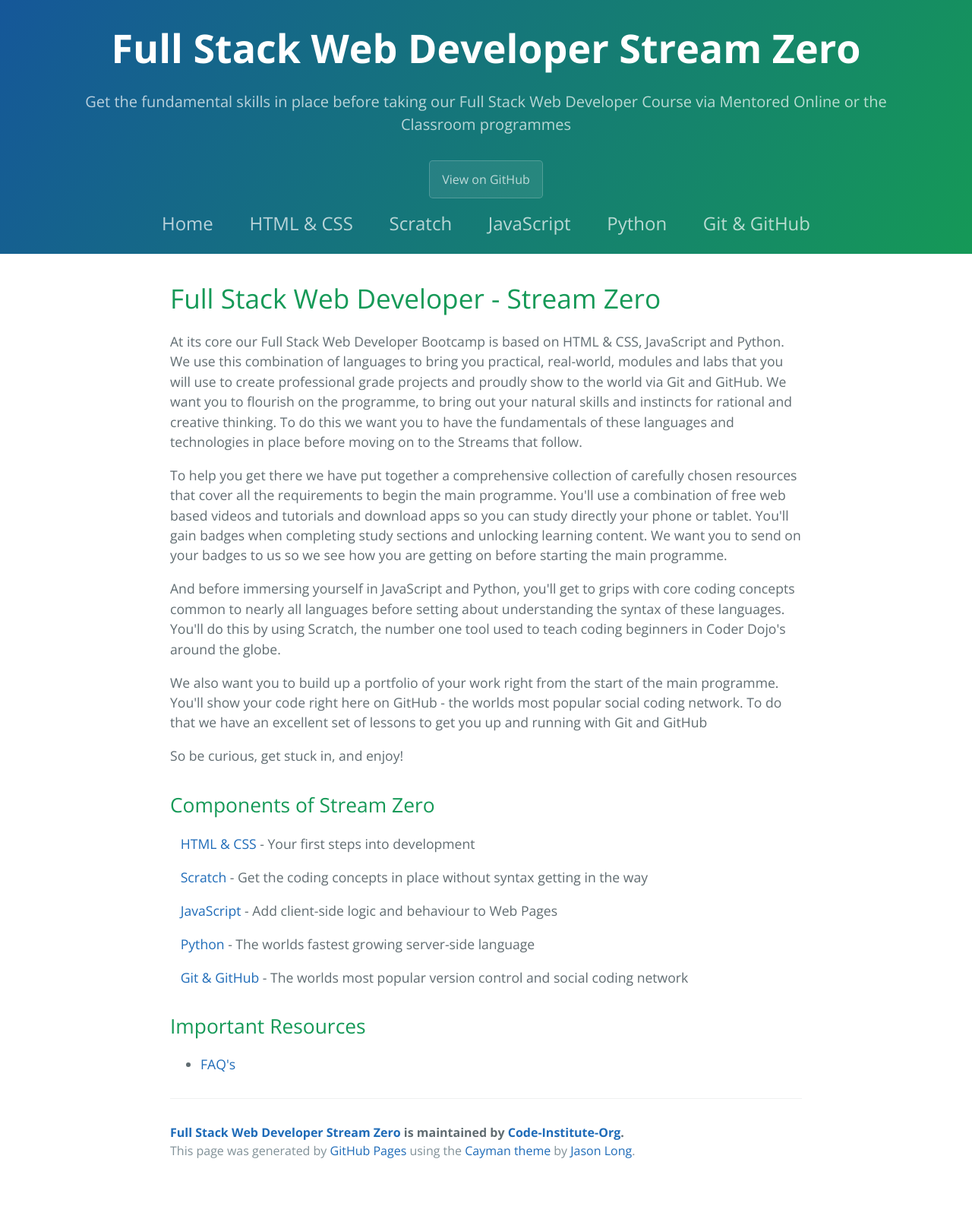
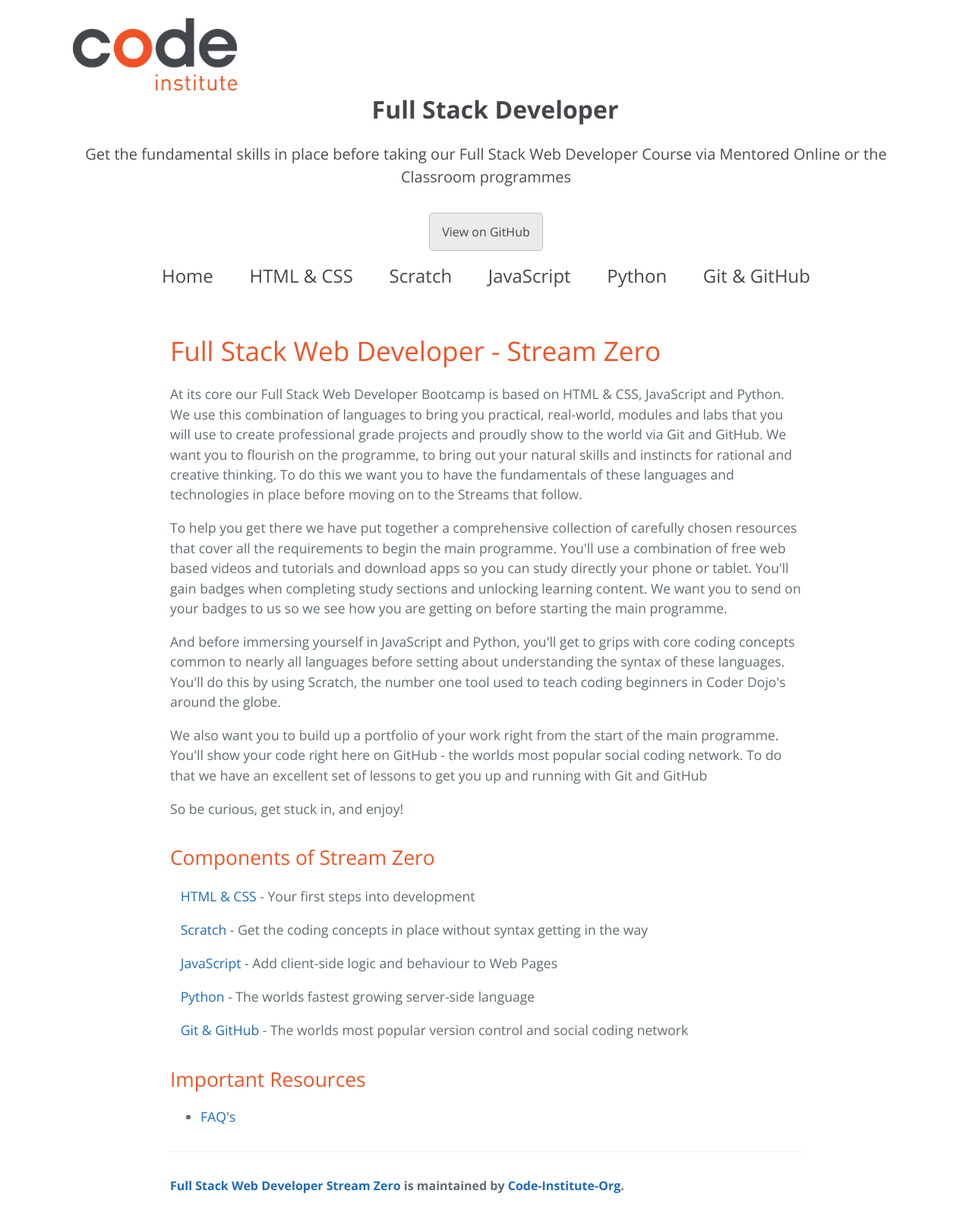
Before and after one commit to Code-Institute-Org/Full-Stack-Web-Developer-Stream-0, a Jekyll site: the page built from index.html, in a window 1280 px wide. Shown: the whole page at 76% size. Built offline with Jekyll 4.4.1, drawn with Linux system fonts in a browser that asks for light colours; before the commit the page ends 1558 px from its top, so only the background shows below that.

Commit message:
Updated colour scheme for new branding

```diff
--- a/_includes/footer.html
+++ b/_includes/footer.html
@@ -1,7 +1,5 @@
 <footer class="site-footer">
         <span class="site-footer-owner"><a href="https://github.com/Code-Institute-Org/Full-Stack-Web-Developer-Stream-0">Full Stack Web Developer Stream Zero</a> is maintained by <a href="https://github.com/Code-Institute-Org">Code-Institute-Org</a>.</span>
-
-        <span class="site-footer-credits">This page was generated by <a href="https://pages.github.com">GitHub Pages</a> using the <a href="https://github.com/jasonlong/cayman-theme">Cayman theme</a> by <a href="https://twitter.com/jasonlong">Jason Long</a>.</span>
       </footer>
 
     </section>
--- a/_includes/header.html
+++ b/_includes/header.html
@@ -10,9 +10,11 @@
     <link rel="stylesheet" type="text/css" href="{{ site.data.global.url }}stylesheets/github-light.css" media="screen">
   </head>
   <body>
+
     <section class="page-header">
-      <h1 class="project-name">Full Stack Web Developer Stream Zero</h1>
-      <h2 class="project-tagline">Get the fundamental skills in place before taking our Full Stack Web Developer Course via  Mentored Online or the Classroom programmes</h2>
+    <img class="logo" src="{{ site.data.global.url }}assets/new_ci_logo.png"><br/><br/><br/><br/>
+      <h2 class="project-name">Full Stack Developer</h2>
+      <h3 class="project-tagline">Get the fundamental skills in place before taking our Full Stack Web Developer Course via  Mentored Online or the Classroom programmes</h3>
       <a href="https://github.com/Code-Institute-Org/Full-Stack-Web-Developer-Stream-0" class="btn">View on GitHub</a>
       <nav>
         <a href="{{site.data.global.url}}">Home</a>
--- a/_layouts/default.html
+++ b/_layouts/default.html
@@ -1,6 +1,6 @@
 {% include header.html %}
 
-<h1>
+<h1 class="heading">
 <a id="full-stack-web-developer-stream-0" class="anchor" href="#full-stack-web-developer-stream-0" aria-hidden="true"><span aria-hidden="true" class="octicon octicon-link"></span></a>Full Stack Web Developer - Stream Zero</h1>
 
 <p>At its core our Full Stack Web Developer Bootcamp is based on HTML &amp; CSS, JavaScript and Python.
--- a/stylesheets/stylesheet.css
+++ b/stylesheets/stylesheet.css
@@ -18,9 +18,9 @@
 .btn {
   display: inline-block;
   margin-bottom: 1rem;
-  color: rgba(255, 255, 255, 0.7);
-  background-color: rgba(255, 255, 255, 0.08);
-  border-color: rgba(255, 255, 255, 0.2);
+  color: rgba(0, 0, 0, 0.7);
+  background-color: rgba(5, 5, 5, 0.08);
+  border-color: rgba(5, 5, 5, 0.2);
   border-style: solid;
   border-width: 1px;
   border-radius: 0.3rem;
@@ -29,10 +29,10 @@
     margin-left: 1rem; }
 
 .btn:hover {
-  color: rgba(255, 255, 255, 0.8);
+  color: rgba(0, 0, 0, 0.8);
   text-decoration: none;
-  background-color: rgba(255, 255, 255, 0.2);
-  border-color: rgba(255, 255, 255, 0.3); }
+  background-color: rgba(5, 5, 5, 0.2);
+  border-color: rgba(5, 5, 5, 0.3); }
 
 @media screen and (min-width: 64em) {
   .btn {
@@ -54,10 +54,19 @@
       margin-left: 0; } }
 
 .page-header {
-  color: #fff;
+  color: #46454B;
   text-align: center;
-  background-color: #159957;
-  background-image: linear-gradient(120deg, #155799, #159957); }
+  background-color: #fff;
+  /*background-image: linear-gradient(120deg, white, #F15427);*/ }
+
+.logo {
+  display: block;
+  max-width:230px;
+  max-height:95px;
+  width: auto;
+  float:left;
+  height: auto;
+}
 
 @media screen and (min-width: 64em) {
   .page-header {
@@ -73,24 +82,26 @@
 
 .project-name {
   margin-top: 0;
-  margin-bottom: 0.1rem; }
+  margin-bottom: 0.1rem;
+  padding-left: 1.5rem; }
 
 @media screen and (min-width: 64em) {
   .project-name {
-    font-size: 3.25rem; } }
+    font-size: 2rem; } }
 
 @media screen and (min-width: 42em) and (max-width: 64em) {
   .project-name {
-    font-size: 2.25rem; } }
+    font-size: 1rem; } }
 
 @media screen and (max-width: 42em) {
   .project-name {
-    font-size: 1.75rem; } }
+    font-size: 1rem; } }
 
 .project-tagline {
   margin-bottom: 2rem;
   font-weight: normal;
-  opacity: 0.7; }
+  opacity: 0.7;
+  color: black; }
 
 @media screen and (min-width: 64em) {
   .project-tagline {
@@ -253,8 +264,12 @@
 }
 
 nav a {
-  color: white;
+  color: #46454B;
   font: 1.5rem "Open Sans", "Helvetica Neue", Helvetica, Arial, sans-serif;
   padding: 0 2% 0 2%;
-  opacity: 0.7;
+  font-weight: bold:;
 }
+
+.main-content h1, .main-content h2, .main-content h3, .main-content h4 {
+  color: #F15427;
+}
```
Also changed, not shown: assets/new_ci_logo.png (added), 8 other files.
